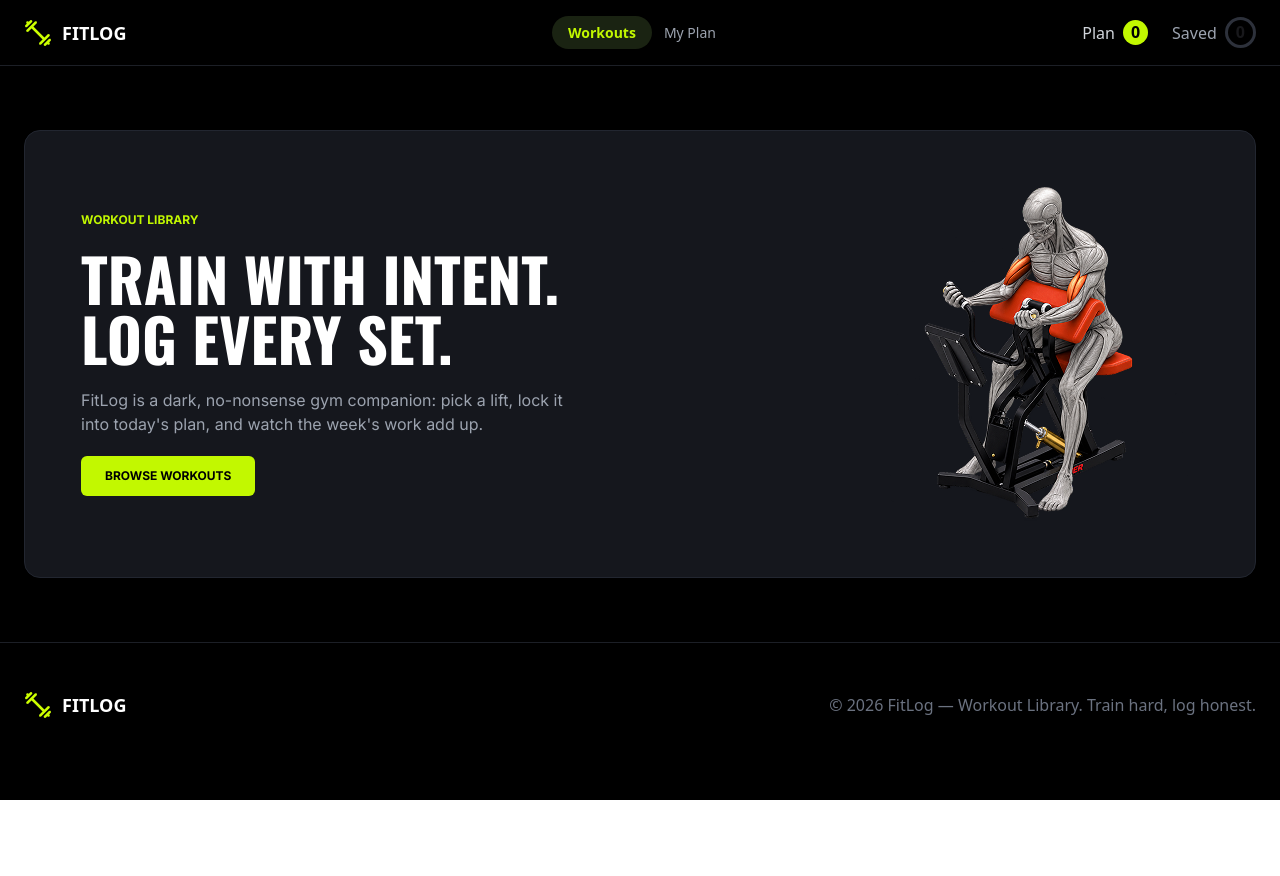
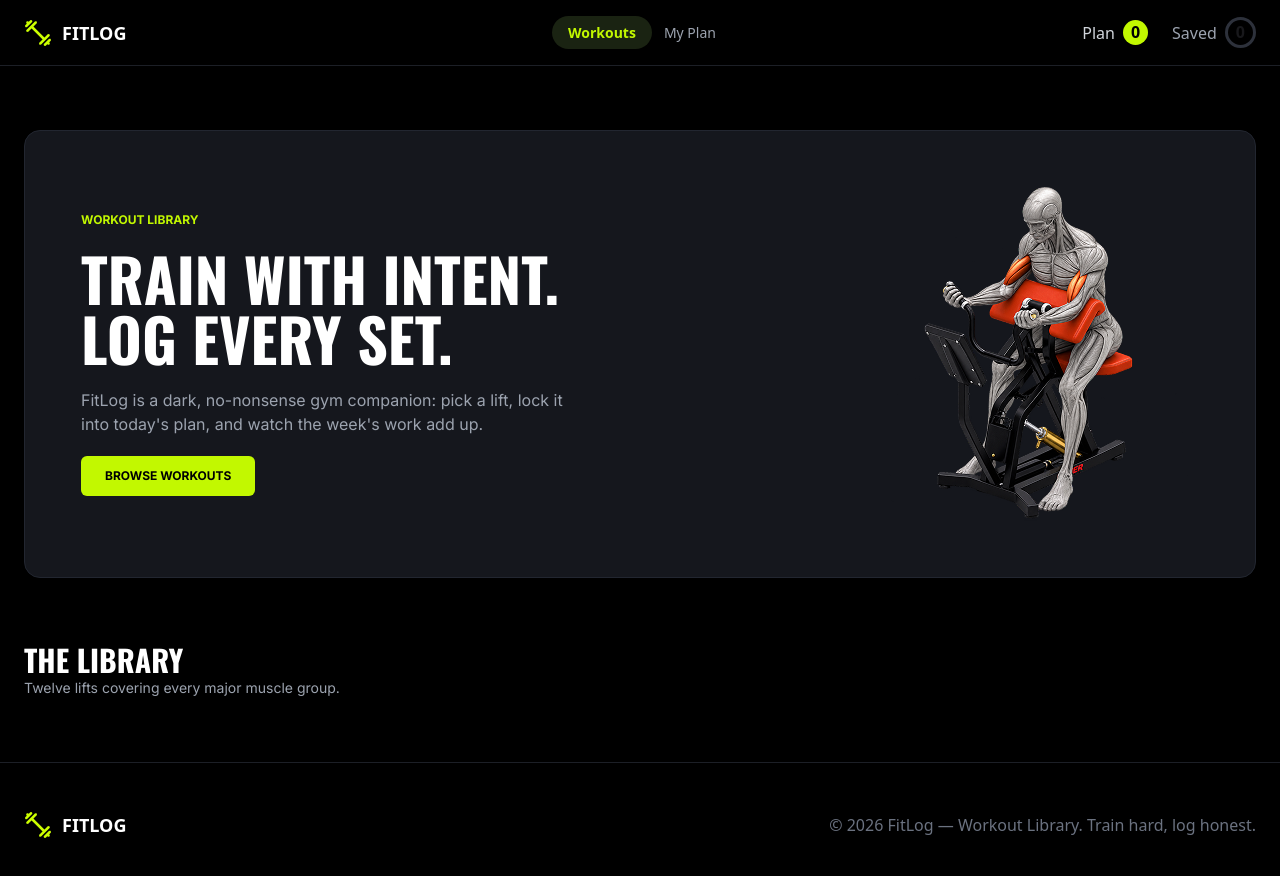
Before and after one commit to mohammad-ali-code/fit-log, a Next.js app: page / in a window 1280 px wide. Shown: the top 876 px of the page. Before the commit the page ends 800 px from the top, so only its background shows below. Built offline with nearby package versions, Linux system fonts and the light colour scheme.

Commit message:
Made the hero section CTA button functional.

```diff
--- /dev/null
+++ b/src/app/(workouts)/components/LibrarySection.tsx
@@ -0,0 +1,16 @@
+import React from "react";
+
+const LibrarySection = () => {
+    return (
+        <section id="library">
+            <div>
+                <h2 className="font-oswald font-bold text-white text-3xl">THE LIBRARY</h2>
+                <p className="font-inter text-sm text-[#9CA3AF]">
+                    Twelve lifts covering every major muscle group.
+                </p>
+            </div>
+        </section>
+    );
+};
+
+export default LibrarySection;
--- a/src/app/(workouts)/page.tsx
+++ b/src/app/(workouts)/page.tsx
@@ -1,9 +1,11 @@
 import HeroSection from "./components/HeroSection";
+import LibrarySection from "./components/LibrarySection";
 
 export default function Home() {
     return (
-        <main className="max-w-7xl w-full mx-auto px-6 py-16">
+        <main className="max-w-7xl w-full mx-auto px-6 py-16 space-y-16">
             <HeroSection></HeroSection>
+            <LibrarySection></LibrarySection>
         </main>
     );
 }
--- a/src/app/globals.css
+++ b/src/app/globals.css
@@ -1,7 +1,11 @@
 @import "tailwindcss";
 @plugin "daisyui";
 
+html {
+    scroll-behavior: smooth;
+}
+
 @theme {
-  --font-inter: var(--font-inter);
-  --font-oswald: var(--font-oswald);
+    --font-inter: var(--font-inter);
+    --font-oswald: var(--font-oswald);
 }
```
Also changed, not shown: src/app/(workouts)/components/HeroSection.tsx (+5 -3 lines).
